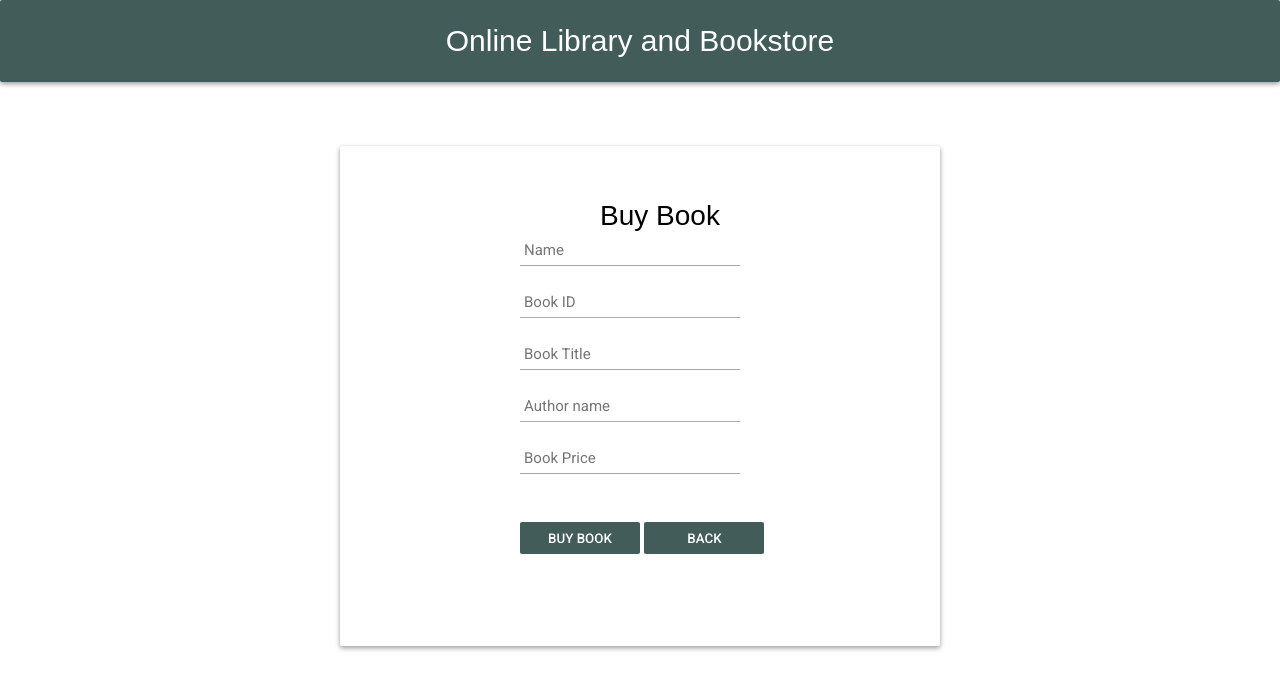
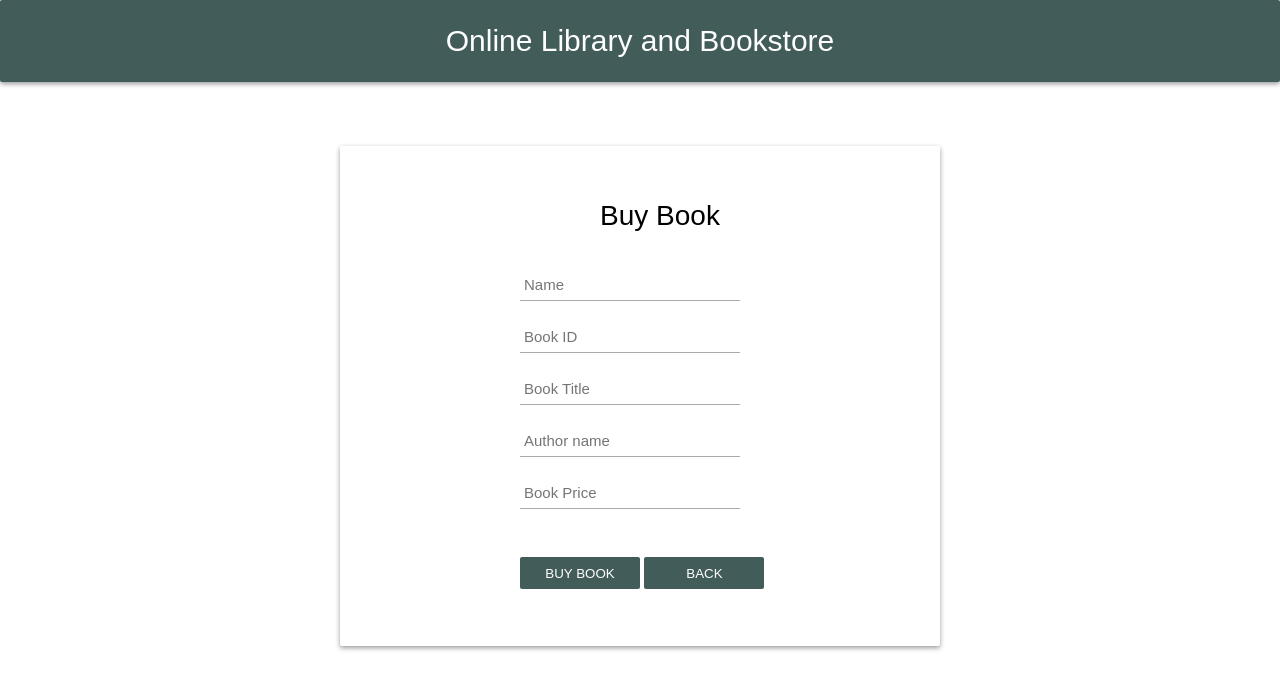
Before and after one commit to Mehr-un-nisa/Library_Bookstore, a plain HTML site: page buyBook.html in a window 1280 px wide. Drawn offline with Linux system fonts and the light colour scheme.

Commit message:
Buyers page CSS update

```diff
--- a/buyBook.css
+++ b/buyBook.css
@@ -50,6 +50,7 @@ h1 {
   font-weight: 300;
   font-size: 28px;
   padding-top: 0.5em;
+  padding-bottom: 1.25em;
   text-align: center;
 }
 
@@ -62,7 +63,7 @@ input[type="text"]{
   height: 32px;
   border: none;
   border-bottom: 1px solid #aaa;
-  font-family: "Roboto", sans-serif;
+  font-family: Arial, Helvetica, sans-serif;
   font-weight: 400;
   font-size: 15px;
   transition: 0.2s ease;
@@ -82,7 +83,7 @@ input[type="submit"] {
   border: none;
   border-radius: 2px;
   color: #fff;
-  font-family: "Roboto", sans-serif;
+  font-family: Arial, Helvetica, sans-serif;
   font-weight: 500;
   text-transform: uppercase;
   transition: 0.1s ease;
@@ -109,7 +110,7 @@ button.social-signin {
   border: none;
   border-radius: 2px;
   color: #fff;
-  font-family: "Roboto", sans-serif;
+  font-family: Arial, Helvetica, sans-serif;
   font-weight: 500;
   transition: 0.2s ease;
   cursor: pointer;
--- a/sign_in.css
+++ b/sign_in.css
@@ -50,7 +50,7 @@ input[type="password"] {
   height: 32px;
   border: none;
   border-bottom: 1px solid #aaa;
-  font-family: "Roboto", sans-serif;
+  font-family: Arial, Helvetica, sans-serif;
   font-weight: 400;
   font-size: 15px;
   transition: 0.2s ease;
@@ -72,7 +72,7 @@ input[type="submit"] {
   border: none;
   border-radius: 2px;
   color: #fff;
-  font-family: "Roboto", sans-serif;
+  font-family: Arial, Helvetica, sans-serif;
   font-weight: 500;
   text-transform: uppercase;
   transition: 0.1s ease;
@@ -133,7 +133,7 @@ button.social-signin {
   border: none;
   border-radius: 2px;
   color: #fff;
-  font-family: "Roboto", sans-serif;
+  font-family: Arial, Helvetica, sans-serif;
   font-weight: 500;
   transition: 0.2s ease;
   cursor: pointer;
```
Also changed, not shown: sign_in.html (+0 -5 lines).
